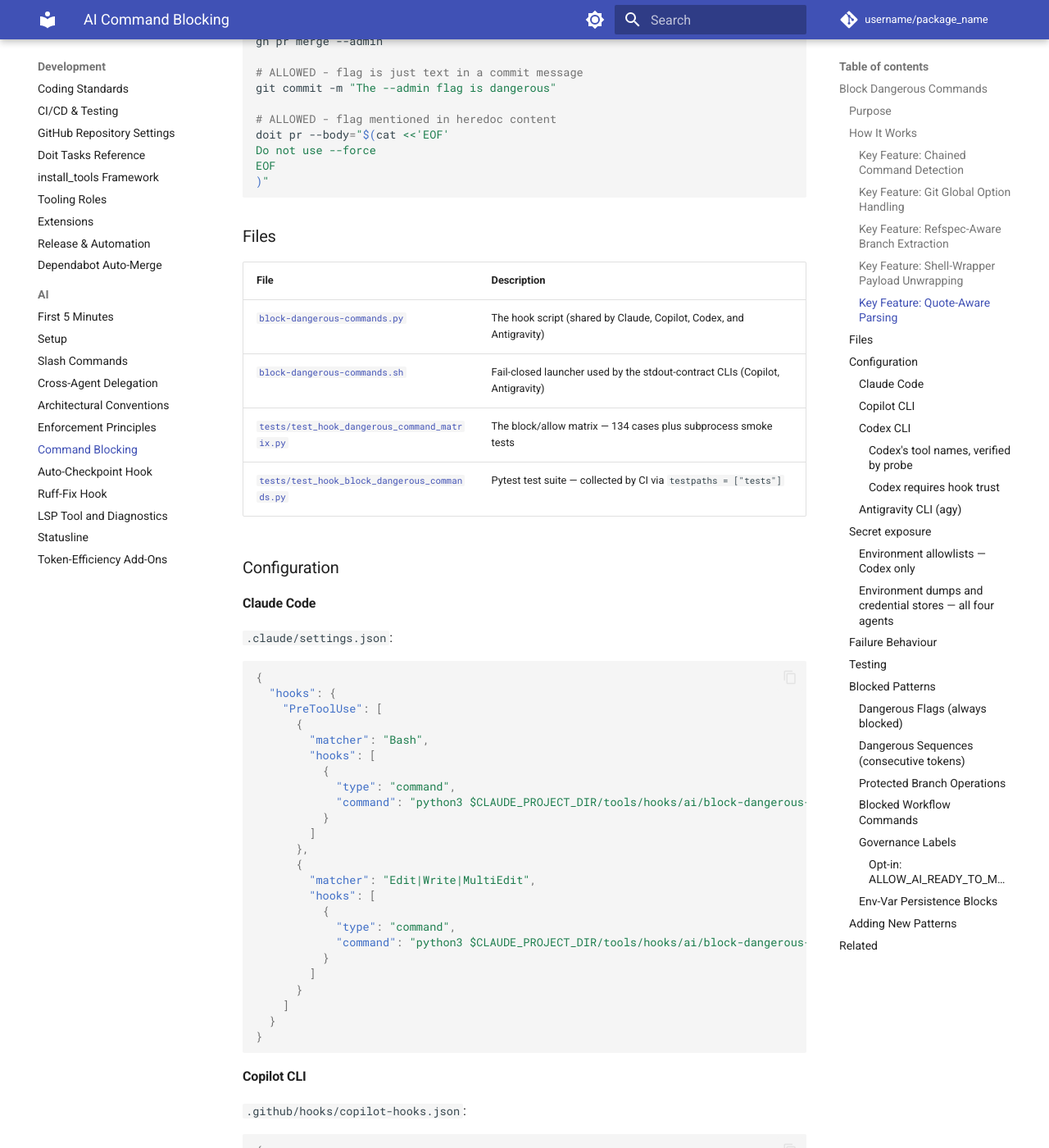
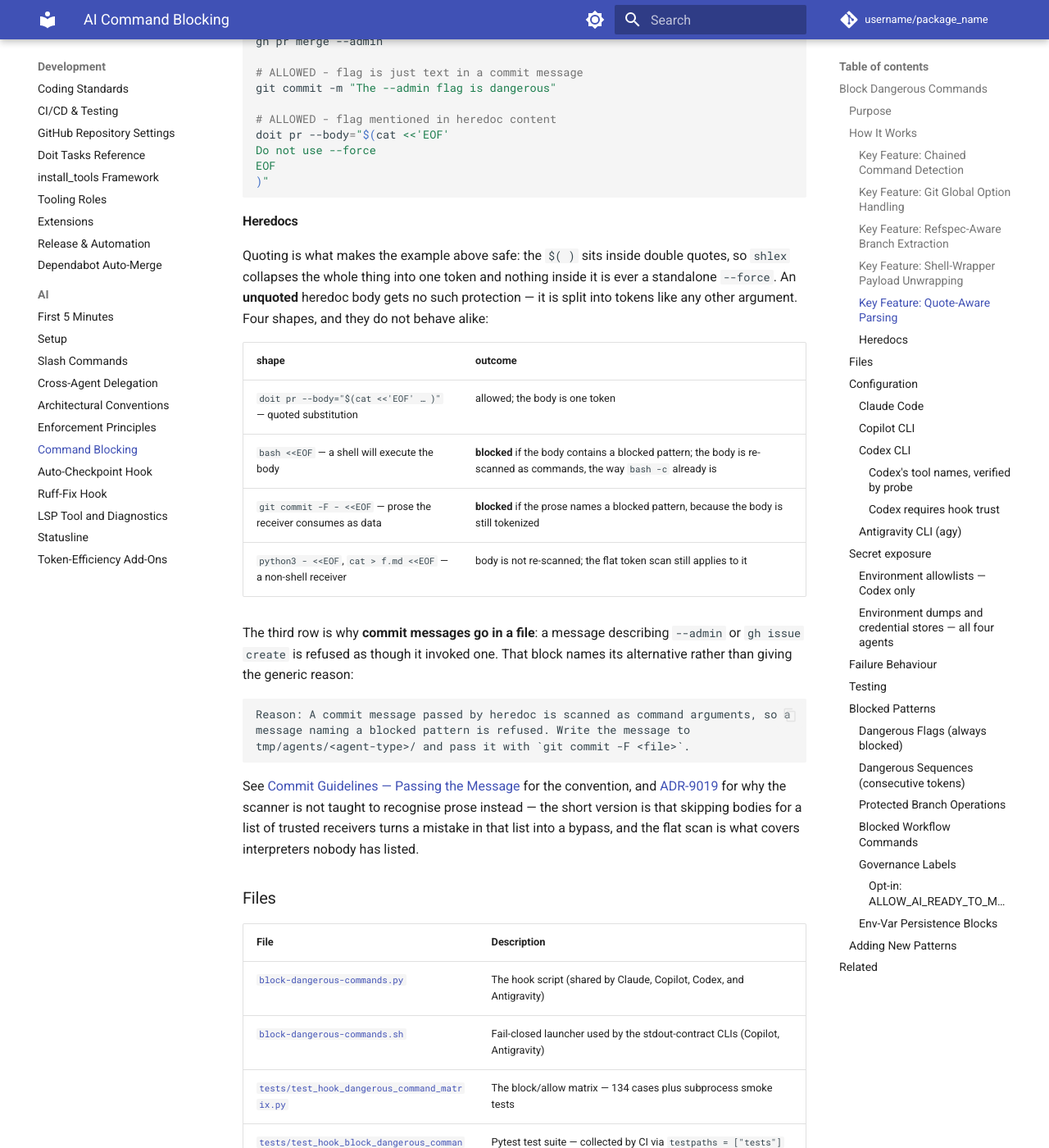
Before and after one commit to endavis/pyproject-template, an MkDocs documentation site: the page built from docs/development/ai/command-blocking.md, in a window 1280 px wide and 1400 px high, scrolled down 2413 px. Shown: the whole window at 82% size. Built offline with MkDocs 1.6.1 and Material for MkDocs 9.7.7, drawn with Linux system fonts in a browser that asks for light colours; comment, search, counter and statistics services are not loaded.

Commit message:
docs: describe heredoc handling in the command-blocking reference (merges PR #767, addresses #766)
#762 made the hook scan heredoc bodies a POSIX shell executes, and #759 added a
block-and-redirect for commit-message heredocs. Both updated ADR-9019, the hook's
docstrings and CONTRIBUTING, and left command-blocking.md -- the reference a user
actually reads -- describing the world before either.

Its quote-aware section showed one heredoc example, a quoted `$( )`
substitution, labelled as allowed. That is still true, and as the only heredoc
case shown it reads as "heredoc content is safe", which is wrong in both
directions: a bare heredoc carrying prose is blocked, and a body a shell will
execute is re-scanned as commands.

Adds a Heredocs subsection giving the rule -- quoting collapses content into one
token, an unquoted body does not, and a body a shell executes is re-scanned --
and the four shapes it produces. Points at CONTRIBUTING for the commit-message
convention and ADR-9019 for why the scanner is not taught to recognise prose,
rather than restating either.

Every row was checked against the running hook rather than reasoned about:
quoted substitution allows, `bash <<EOF` blocks, the commit heredoc blocks with
the redirect, and a non-shell receiver is not re-scanned while the flat token
scan still reaches it.

Both merges this corrects were mine. #762 verified its facts were carried by the
ADR and the tests and did not check the reference doc -- the gap the #750 audit
method exists to catch, missed on my own work.

Addresses #766


Claude-Session: https://claude.ai/code/session_01YAvpAgsk23wBAPcDifytbZ

Co-authored-by: Claude Opus 5 <noreply@anthropic.com>

````diff
--- a/docs/development/ai/command-blocking.md
+++ b/docs/development/ai/command-blocking.md
@@ -119,6 +119,37 @@ Do not use --force
 EOF
 )"
 ```
+
+#### Heredocs
+
+Quoting is what makes the example above safe: the `$( )` sits inside double quotes, so `shlex`
+collapses the whole thing into one token and nothing inside it is ever a standalone `--force`. An
+**unquoted** heredoc body gets no such protection — it is split into tokens like any other
+argument. Four shapes, and they do not behave alike:
+
+| shape | outcome |
+| :--- | :--- |
+| `doit pr --body="$(cat <<'EOF' … )"` — quoted substitution | allowed; the body is one token |
+| `bash <<EOF` — a shell will execute the body | **blocked** if the body contains a blocked pattern; the body is re-scanned as commands, the way `bash -c` already is |
+| `git commit -F - <<EOF` — prose the receiver consumes as data | **blocked** if the prose names a blocked pattern, because the body is still tokenized |
+| `python3 - <<EOF`, `cat > f.md <<EOF` — a non-shell receiver | body is not re-scanned; the flat token scan still applies to it |
+
+The third row is why **commit messages go in a file**: a message describing `--admin` or
+`gh issue create` is refused as though it invoked one. That block names its alternative rather than
+giving the generic reason:
+
+```
+Reason: A commit message passed by heredoc is scanned as command arguments, so a
+message naming a blocked pattern is refused. Write the message to
+tmp/agents/<agent-type>/ and pass it with `git commit -F <file>`.
+```
+
+See [Commit Guidelines — Passing the Message](../../../.github/CONTRIBUTING.md#commit-guidelines)
+for the convention, and
+[ADR-9019](../../decisions/9019-the-dangerous-command-hook-is-a-guardrail-not-a-security-boundary.md)
+for why the scanner is not taught to recognise prose instead — the short version is that skipping
+bodies for a list of trusted receivers turns a mistake in that list into a bypass, and the flat
+scan is what covers interpreters nobody has listed.
 
 ### Files
 
````
